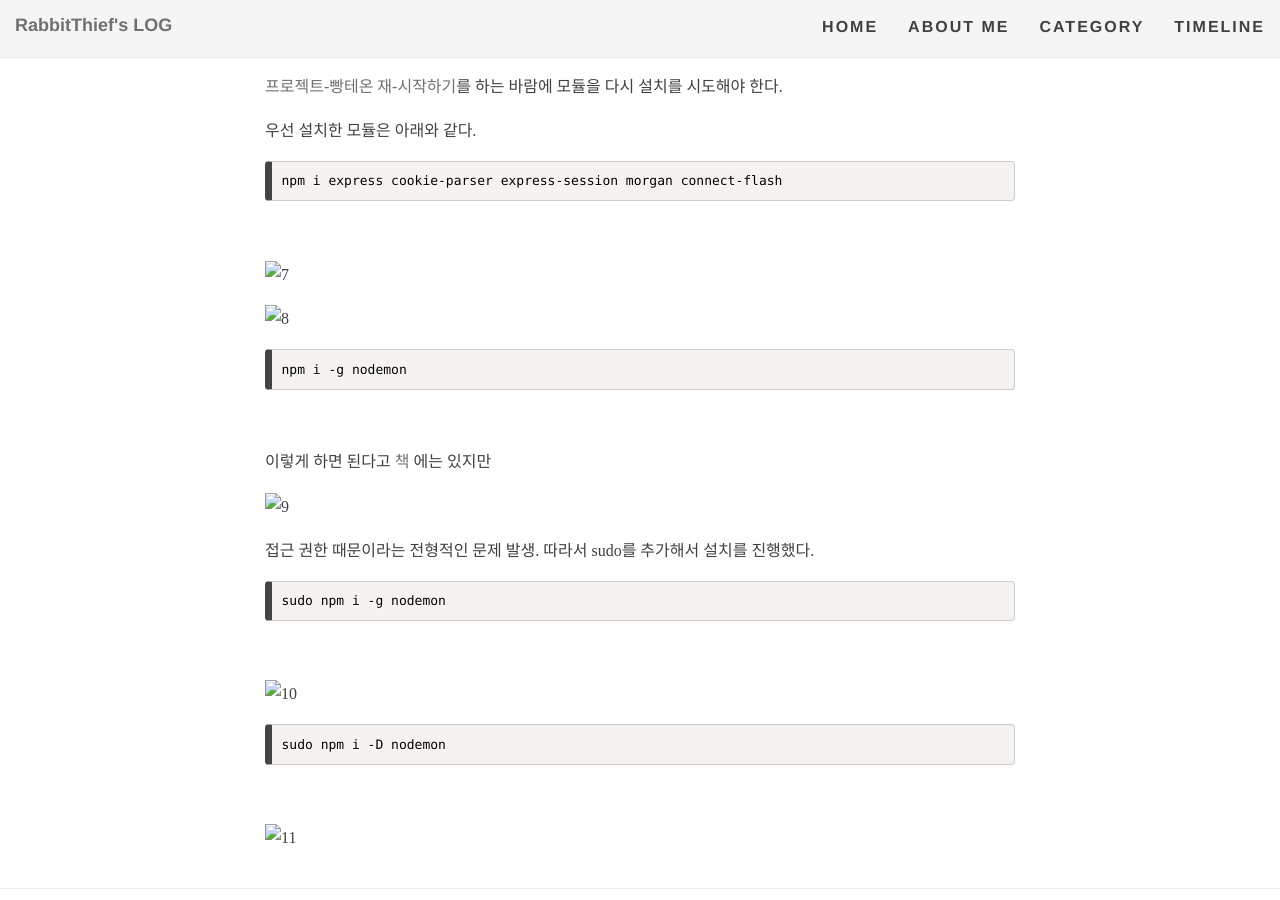
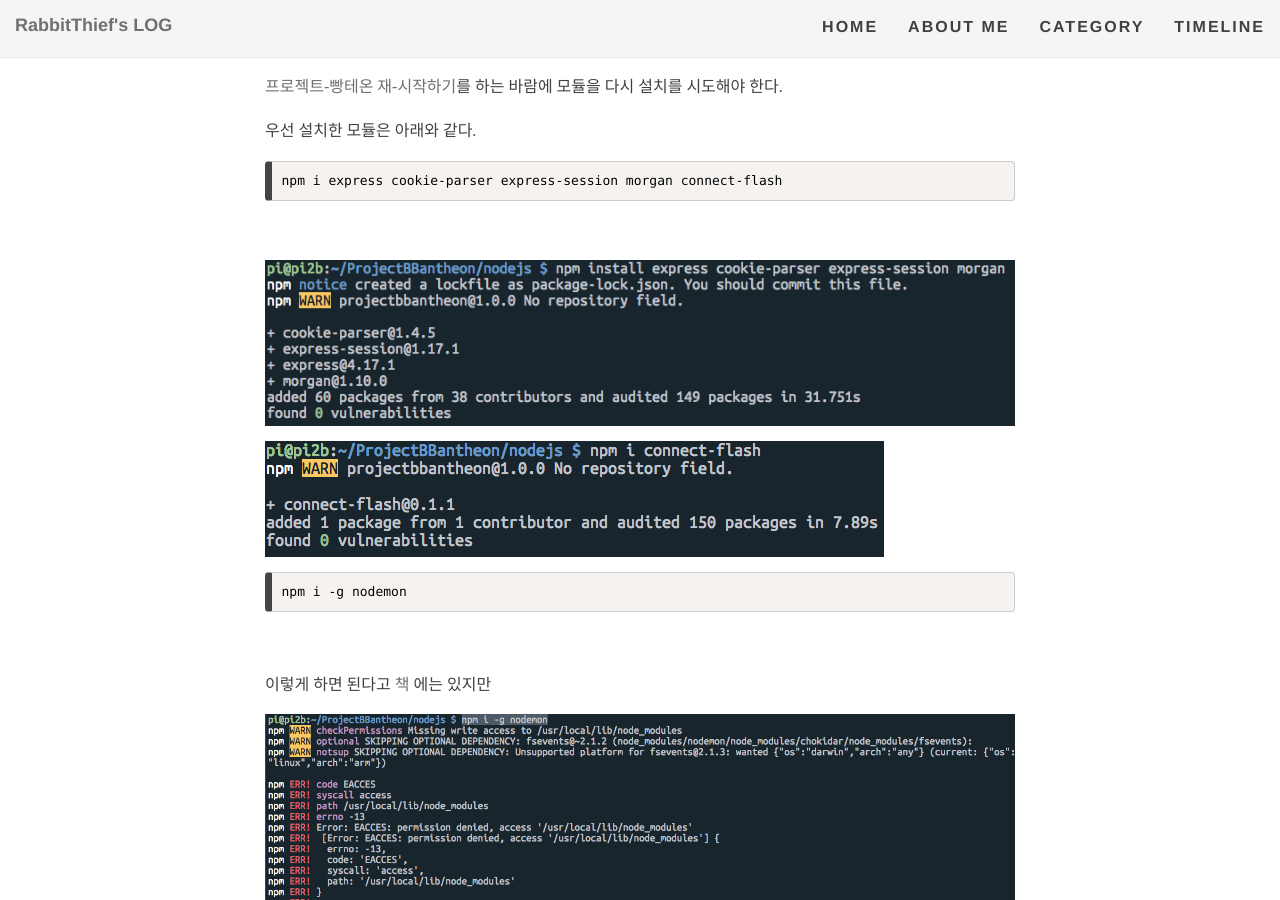
Before and after one commit to RabbitThief37/rabbitthief37.github.io, a Jekyll site: the page built from _posts/2020-05-07-project-bbantheon-nodejs-3.md, in a window 1280 px wide and 900 px high, scrolled down 352 px. Built offline with Jekyll 4.4.1, drawn with Linux system fonts in a browser that asks for light colours; nearby versions of some CDN libraries; some web fonts are replaced.

Commit message:
이미지 링크 수정

````diff
--- a/_posts/2020-05-07-project-bbantheon-nodejs-3.md
+++ b/_posts/2020-05-07-project-bbantheon-nodejs-3.md
@@ -21,9 +21,9 @@ comments: false
 npm i express cookie-parser express-session morgan connect-flash
 ```
 
-![7](/Users/kskim/Documents/rabbitthief37.github.io/assets/article_images/2020-05-06/7.png)
+![7](/assets/article_images/2020-05-06/7.png)
 
-![8](/Users/kskim/Documents/rabbitthief37.github.io/assets/article_images/2020-05-06/8.png)
+![8](/assets/article_images/2020-05-06/8.png)
 
 
 
@@ -33,7 +33,7 @@ npm i -g nodemon
 
 이렇게 하면 된다고 [책](https://rabbitthief37.github.io/post/br-nodejs-textbook) 에는 있지만
 
-![9](/Users/kskim/Documents/rabbitthief37.github.io/assets/article_images/2020-05-06/9.png)
+![9](/assets/article_images/2020-05-06/9.png)
 
 접근 권한 때문이라는 전형적인 문제 발생.  따라서 sudo를 추가해서 설치를 진행했다.
 
@@ -43,7 +43,7 @@ npm i -g nodemon
 sudo npm i -g nodemon
 ```
 
-![10](/Users/kskim/Documents/rabbitthief37.github.io/assets/article_images/2020-05-06/10.png)
+![10](/assets/article_images/2020-05-06/10.png)
 
 
 
@@ -51,4 +51,4 @@ sudo npm i -g nodemon
 sudo npm i -D nodemon
 ```
 
-![11](/Users/kskim/Documents/rabbitthief37.github.io/assets/article_images/2020-05-06/11.png)
+![11](/assets/article_images/2020-05-06/11.png)
````
